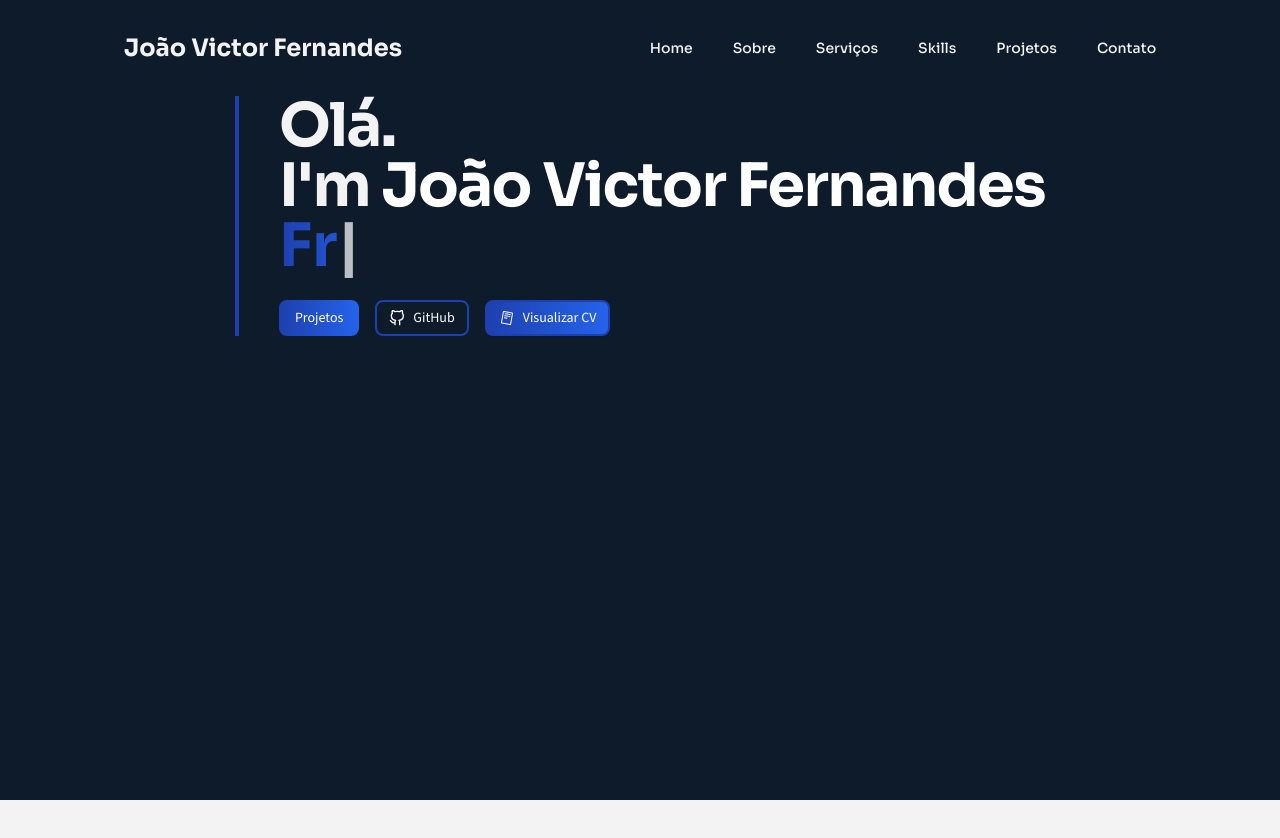
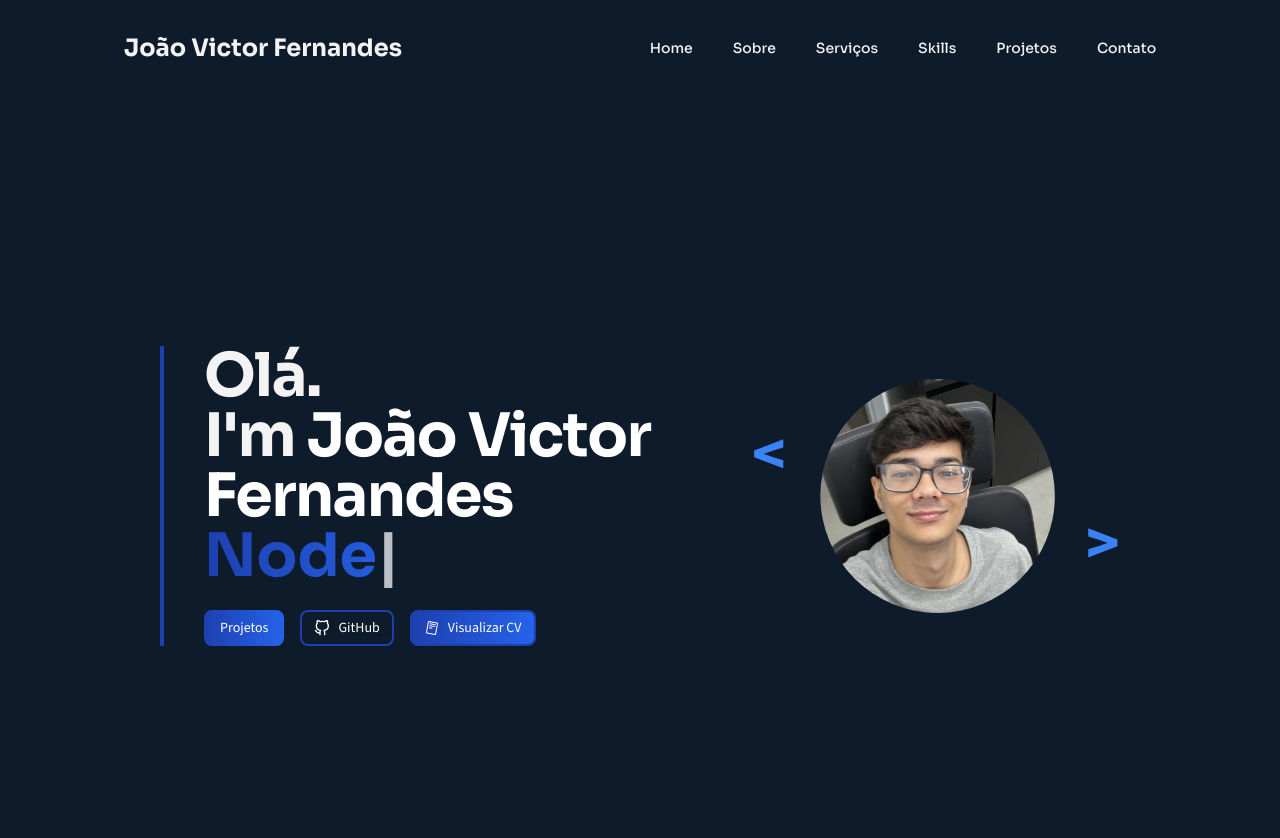
Before and after one commit to jvfsccp/portfolio, a Next.js app: page / in a window 1280 px wide. Shown: the top 838 px of the page. Before the commit the page ends 800 px from the top, so only its background shows below. Built offline with nearby package versions, Linux system fonts and the light colour scheme.

Commit message:
feat: hero section finalized

```diff
--- a/src/components/hero.tsx
+++ b/src/components/hero.tsx
@@ -6,10 +6,12 @@ import { Button } from "./ui/button"
 import { FiGithub } from "react-icons/fi"
 import Link from "next/link"
 import { PiReadCvLogo } from "react-icons/pi"
+import image from "@/assets/heroImg.svg"
+import Image from "next/image"
 
 export function Hero() {
   return (
-    <div className="font-heading flex items-center justify-center mx-40">
+    <div className="font-heading flex items-center gap-12 justify-center mx-40 h-dvh">
       <div className="border-l-4 border-secondary bg-gradient-to-l pl-10">
         <motion.h1
           initial={{ opacity: 0, y: 12 }}
@@ -25,8 +27,8 @@ export function Hero() {
           <Typewriter
             words={[
               "FullStack Developer",
-              "Frontend Developer",
-              "Backend Developer",
+              "React Developer",
+              "Node.js Developer",
             ]}
             typingSpeed={55}
             deletingSpeed={35}
@@ -62,6 +64,9 @@ export function Hero() {
           </Link>
         </div>
       </div>
+      <div>
+        <Image src={image} alt="" />
+      </div>
     </div>
   )
 }
```
Also changed, not shown: src/assets/heroImg.svg (added).
